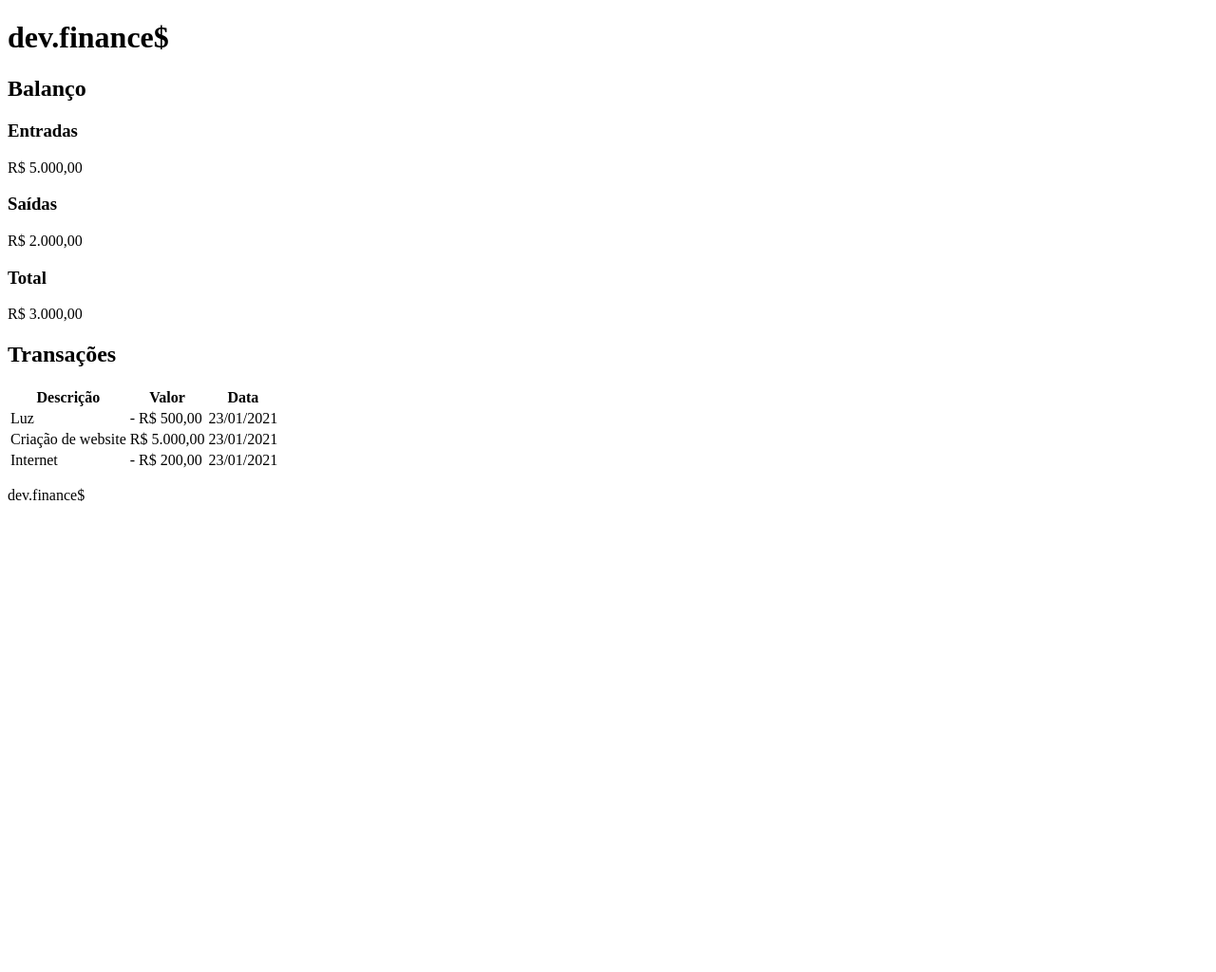
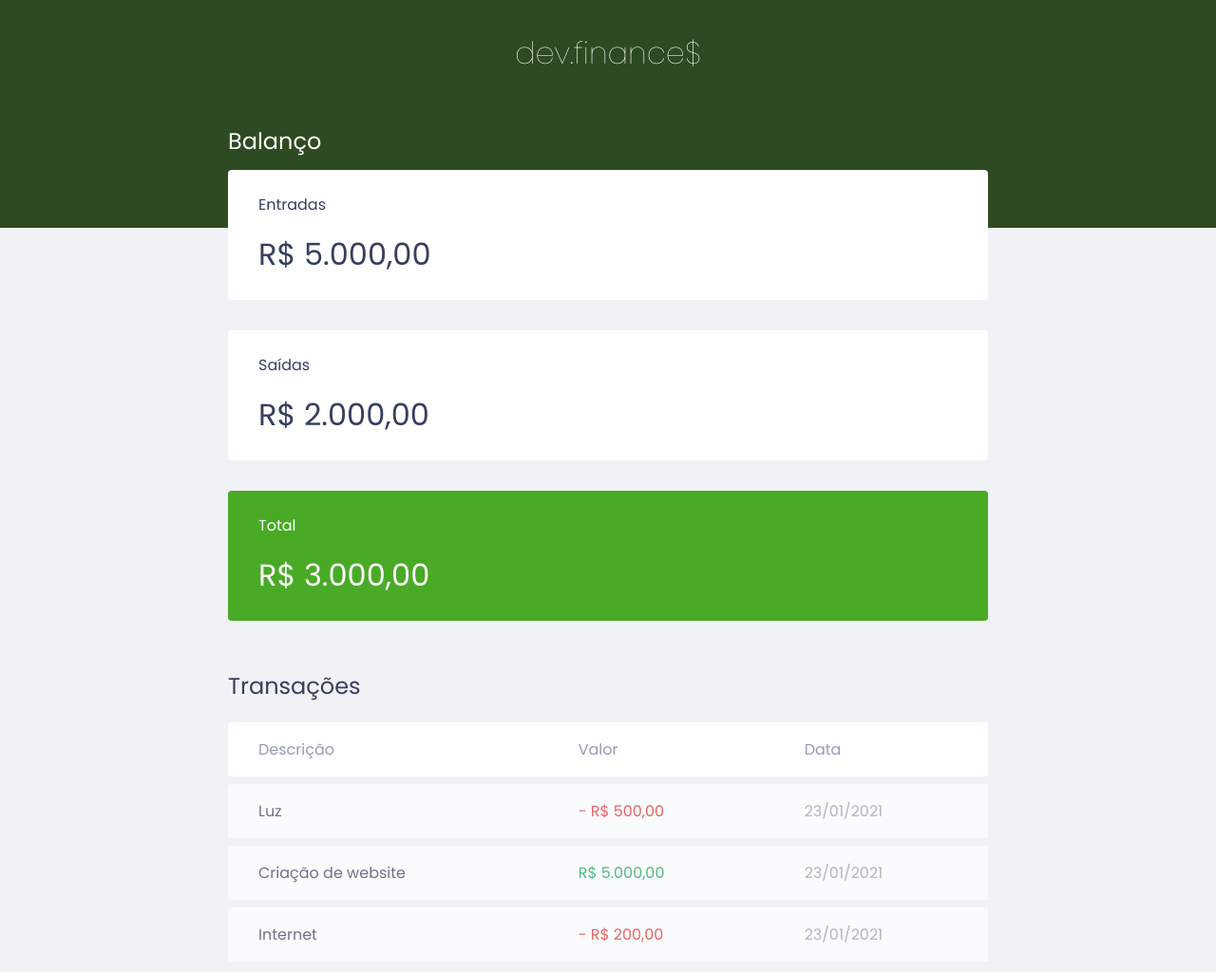
Before and after one commit to rafa7w/maratona-discover, a plain HTML site: page index.html in a window 1280 px wide. Shown: the top 1024 px of the page at 95% size. Before the commit the page ends 800 px from the top, so only its background shows below. Drawn offline with Linux system fonts and the light colour scheme.

Commit message:
applying css

```diff
--- a/index.html
+++ b/index.html
@@ -4,6 +4,9 @@
         <meta charset="UTF-8">
         <meta name="viewport" content="width=device-width, initial-scale=1.0">
         <title>dev.finance$</title>
+        <link rel="stylesheet" href="./style.css">
+        <link rel="preconnect" href="https://fonts.gstatic.com">
+        <link href="https://fonts.googleapis.com/css2?family=Poppins:ital,wght@0,100;0,400;0,700;1,100;1,400;1,700&display=swap" rel="stylesheet">
 </head>
 <body>
 
@@ -11,7 +14,7 @@
                 <h1 id="logo">dev.finance$</h1>
         </header>
 
-        <main>
+        <main class="container">
                 <section id="balance">
                         <h2>Balanço</h2>
 
@@ -25,7 +28,7 @@
                                 <p>R$ 2.000,00</p>
                         </div>
 
-                        <div class="card">
+                        <div class="card total">
                                 <h3>Total</h3>
                                 <p>R$ 3.000,00</p>
                         </div>
@@ -43,19 +46,19 @@
                                 </thead>
                                 <tbody>
                                         <tr>
-                                                <td>Luz</td>
-                                                <td>- R$ 500,00</td>
-                                                <td>23/01/2021</td>
+                                                <td class="description">Luz</td>
+                                                <td class="expense">- R$ 500,00</td>
+                                                <td class="date">23/01/2021</td>
                                         </tr>
                                         <tr>
-                                                <td>Criação de website</td>
-                                                <td> R$ 5.000,00</td>
-                                                <td>23/01/2021</td>
+                                                <td class="description">Criação de website</td>
+                                                <td class="income"> R$ 5.000,00</td>
+                                                <td class="date">23/01/2021</td>
                                         </tr>
                                         <tr>
-                                                <td>Internet</td>
-                                                <td>- R$ 200,00</td>
-                                                <td>23/01/2021</td>
+                                                <td class="description">Internet</td>
+                                                <td class="expense">- R$ 200,00</td>
+                                                <td class="date">23/01/2021</td>
                                         </tr>
                                 </tbody>
                         </table>
--- /dev/null
+++ b/style.css
@@ -0,0 +1,126 @@
+/* Global =====================*/
+:root {
+        --dark-blue: #363f5f;
+}
+
+* {
+        margin: 0;
+        padding: 0;
+        box-sizing: border-box;
+}
+
+body {
+        background: #f0f2f5;
+        font-family: 'Poppins', sans-serif;
+}
+
+.container {
+        max-width: min(90vw, 800px);
+        margin: auto;
+}
+
+h2 {
+        margin-top: 3.2rem;
+        margin-bottom: 0.8rem;
+        color: #363f5f;
+        font-weight: normal;
+}
+
+
+/* Header =====================*/
+header {
+        background: #2d4a22;
+        padding: 2rem 0 10rem;
+        text-align: center;
+}
+
+#logo {
+        color: #fff;
+        font-weight: 100;
+}
+
+/* Balance =====================*/
+#balance {
+        margin-top: -10rem;
+}
+
+#balance h2 {
+        color: white;
+}
+
+/* Cards =====================*/
+.card {
+        background: white;
+        padding: 1.5rem 2rem;
+        border-radius: .25rem;
+        margin-bottom: 2rem;
+        color: var(--dark-blue);
+}
+
+.card h3 {
+        font-weight: normal;
+        font-size: 1rem;
+}
+
+.card p {
+        font-size: 2rem;
+        line-height: 3rem;
+        margin-top: 1rem;
+}
+
+.card.total {
+        background: #49aa26;
+        color: white;
+}
+
+/* Table =====================*/
+#data-table {
+        width: 100%;
+        border-spacing: 0 .5rem;
+        color: #969cb3;
+}
+
+table thead tr th:first-child,
+table tbody tr td:first-child {
+        border-radius: 0.25rem 0 0 0.25rem;
+}
+
+table th {
+        background: white;
+        font-weight: normal;
+        padding: 1rem 2rem;
+        text-align: left;
+}
+
+table tbody tr {
+        opacity: 0.7;
+}
+
+table tbody tr:hover {
+        opacity: 1;
+}
+
+table td {
+        background: white;
+        padding: 1rem 2rem;
+}
+
+td.description {
+        color: var(--dark-blue);
+}
+
+td.income {
+        color: #12a454;
+}
+
+td.expense {
+        color: #e92929;
+}
+
+/* Footer =====================*/
+footer {
+        text-align: center;
+        padding: 4rem 0 2rem;
+        color: var(--dark-blue);
+        opacity: 0.6;
+}
```
